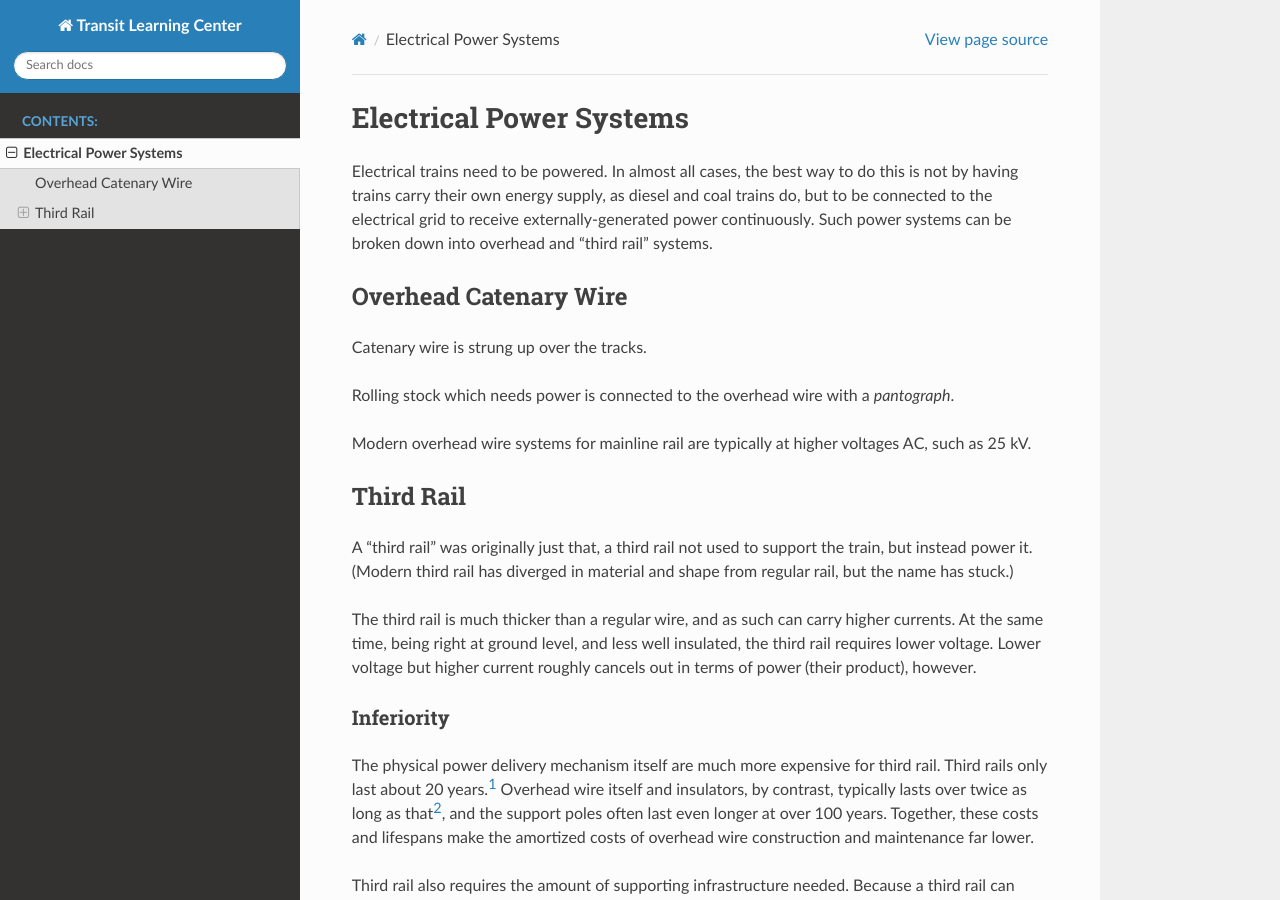
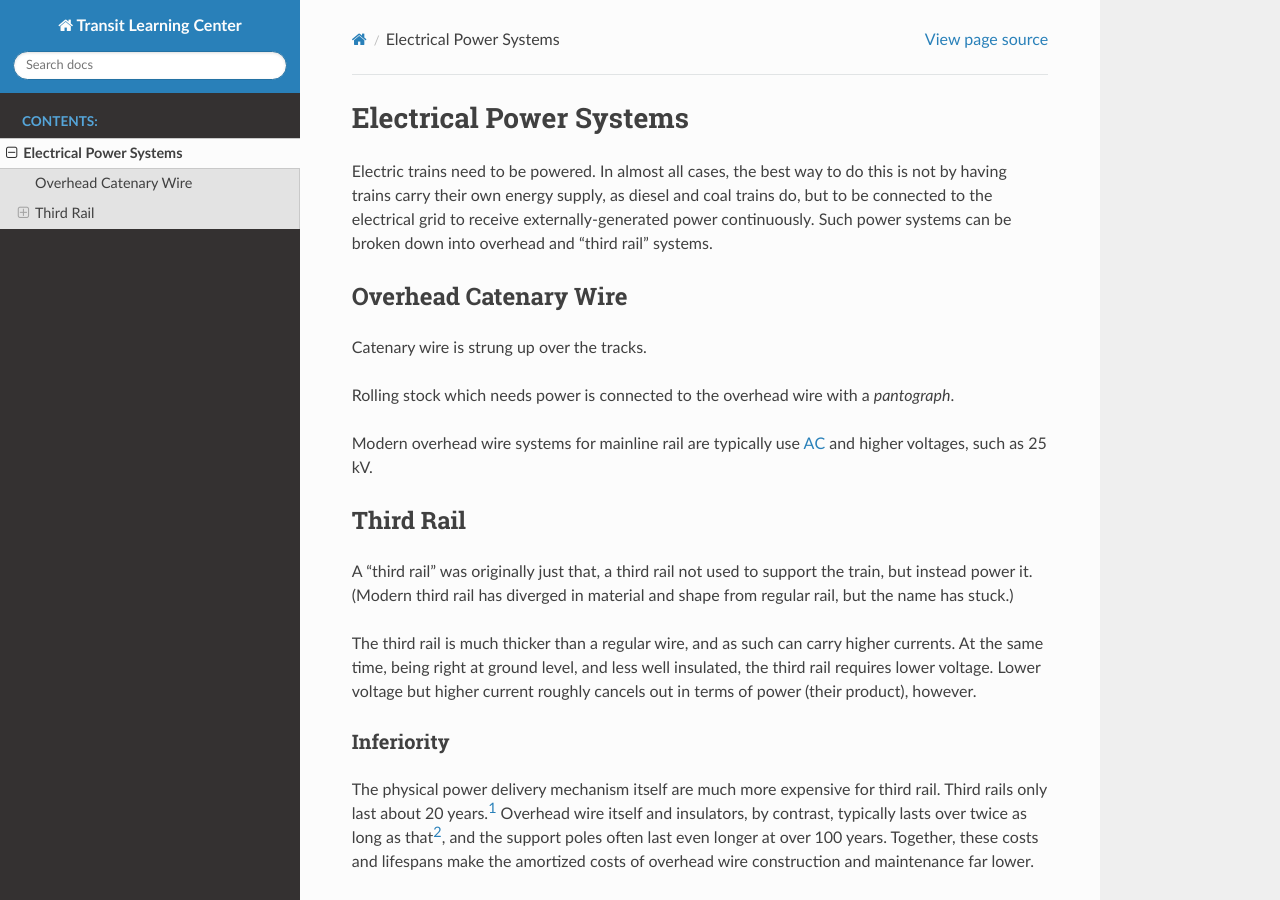
Before and after one commit to effective-transit-alliance/transit-learning-center, a Sphinx documentation site: the page built from source/electrical-power-systems/index.md, in a window 1280 px wide and 900 px high. Built offline with Sphinx 7.4.7 and the Read the Docs theme 3.1.0, drawn with Linux system fonts in a browser that asks for light colours.

Commit message:
Apply suggestions from code review

```diff
--- a/source/electrical-power-systems/index.md
+++ b/source/electrical-power-systems/index.md
@@ -1,6 +1,6 @@
 # Electrical Power Systems
 
-Electrical trains need to be powered.
+Electric trains need to be powered.
 In almost all cases, the best way to do this is not by having trains carry their own energy supply, as diesel and coal trains do, but to be connected to the electrical grid to receive externally-generated power continuously.
 Such power systems can be broken down into overhead and "third rail" systems.
 
@@ -10,7 +10,7 @@ Catenary wire is strung up over the tracks.
 
 Rolling stock which needs power is connected to the overhead wire with a *pantograph*.
 
-Modern overhead wire systems for mainline rail are typically at higher voltages AC, such as 25 kV.
+Modern overhead wire systems for mainline rail are typically use [AC](https://en.wikipedia.org/wiki/Alternating_current) and higher voltages, such as 25 kV.
 
 ## Third Rail
 
```
